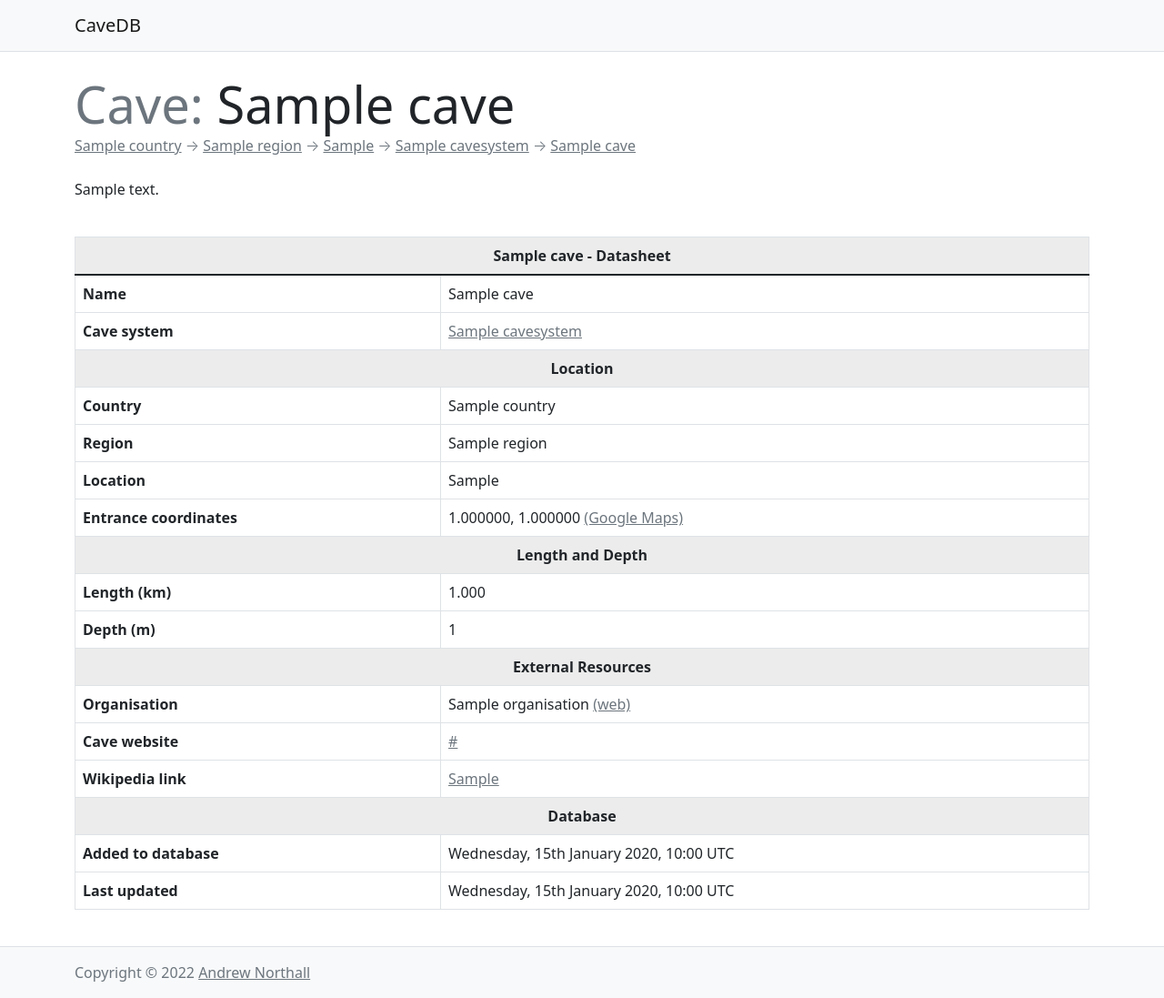
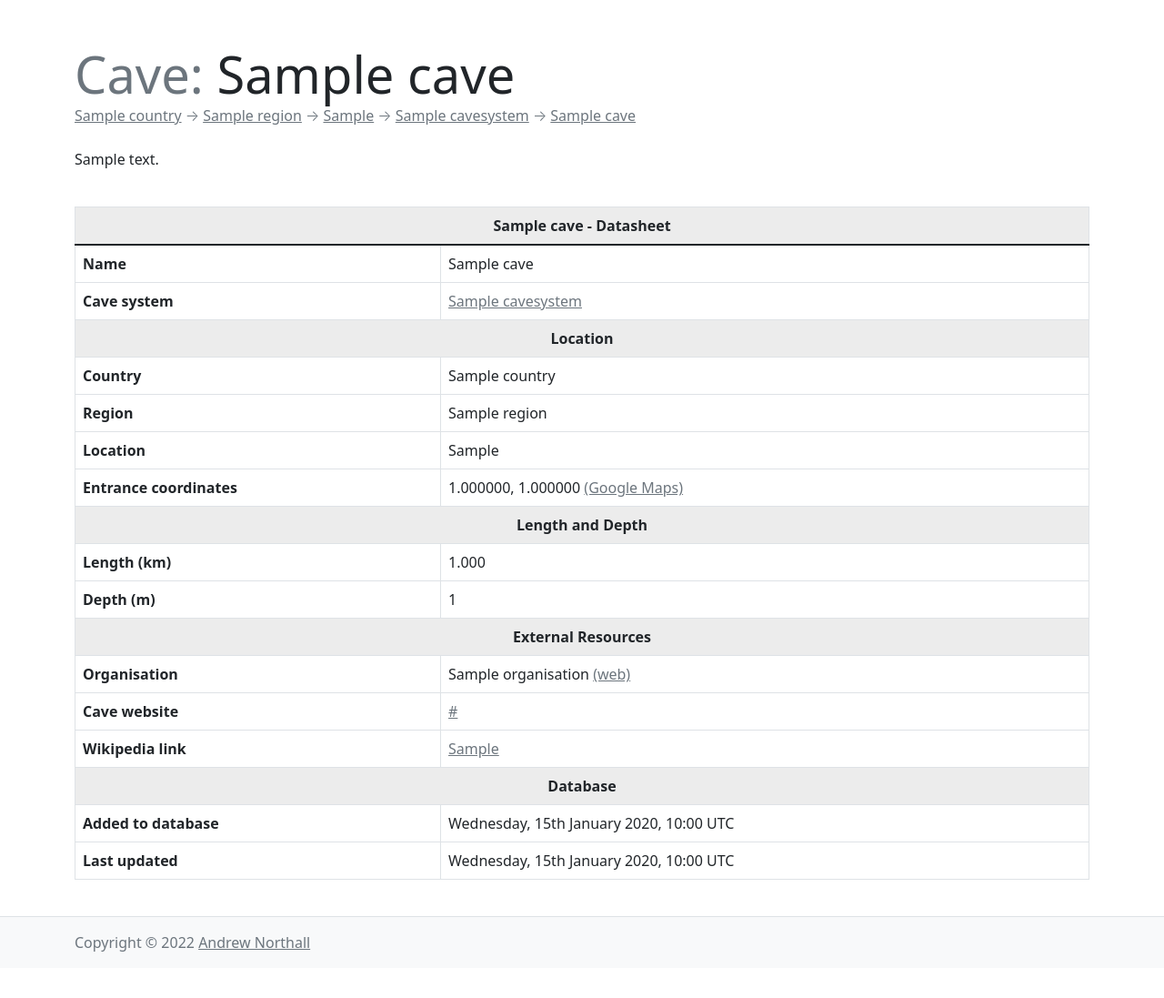
Before and after one commit to anorthall/CaveDB, a Django app: a page that uses app/templates/base.html in a window 1280 px wide. Shown: the whole page at 91% size. After the commit the page ends 1046 px from the top, so only its background shows below. Run offline with Django 4.2, Linux system fonts and the light colour scheme; tables that the repository leaves empty hold one stand-in row (values such as "Sample post"); some libraries are stand-ins or nearby versions.

Commit message:
Remove top navbar

```diff
--- a/app/database/templates/dbindex.html
+++ b/app/database/templates/dbindex.html
@@ -3,9 +3,7 @@
 {% block description %}A list of regions covered by CaveDB.{% endblock %}
 {% block content %}
 
-<h1 class="mb-0 display-4">CaveDB <span class="text-muted">Index</span></h1>
-
-<p class="lead">This page details the current regions that are covered by the CaveDB database.</p>
+<h1 class="mb-0 display-4">CaveDB <span class="text-muted">Regions</span></h1>
 
 <br />
 
--- a/app/templates/base.html
+++ b/app/templates/base.html
@@ -23,7 +23,7 @@
   <body class="d-flex flex-column h-100">
     {% include "navbar.html" %}
 
-    <main class="flex-shrink-0 mb-4">
+    <main class="flex-shrink-0 mb-4 mt-5">
       <div class="container">
         {% block content %}
         <h1>There is no content!</h1>
--- a/app/templates/navbar.html
+++ b/app/templates/navbar.html
@@ -1,3 +1,4 @@
+<!--
 <header>
   <nav class="navbar navbar-expand-lg navbar-light bg-light border-bottom mb-4" aria-label="navbar">
     <div class="container">
@@ -8,14 +9,13 @@
 
       <div class="collapse navbar-collapse" id="navbar">
         <ul class="navbar-nav me-auto">
-          <!---
           {% url 'db-index' as current_page %}
           <li class="nav-item">
             <a class="nav-link{% if request.get_full_path == current_page %} active{% endif %}" aria-current="page" href="{% url 'db-index' %}">Region List</a>
           </li>
-          -->
         </ul>
       </div>
     </div>
   </nav>
 </header>
+-->
```
